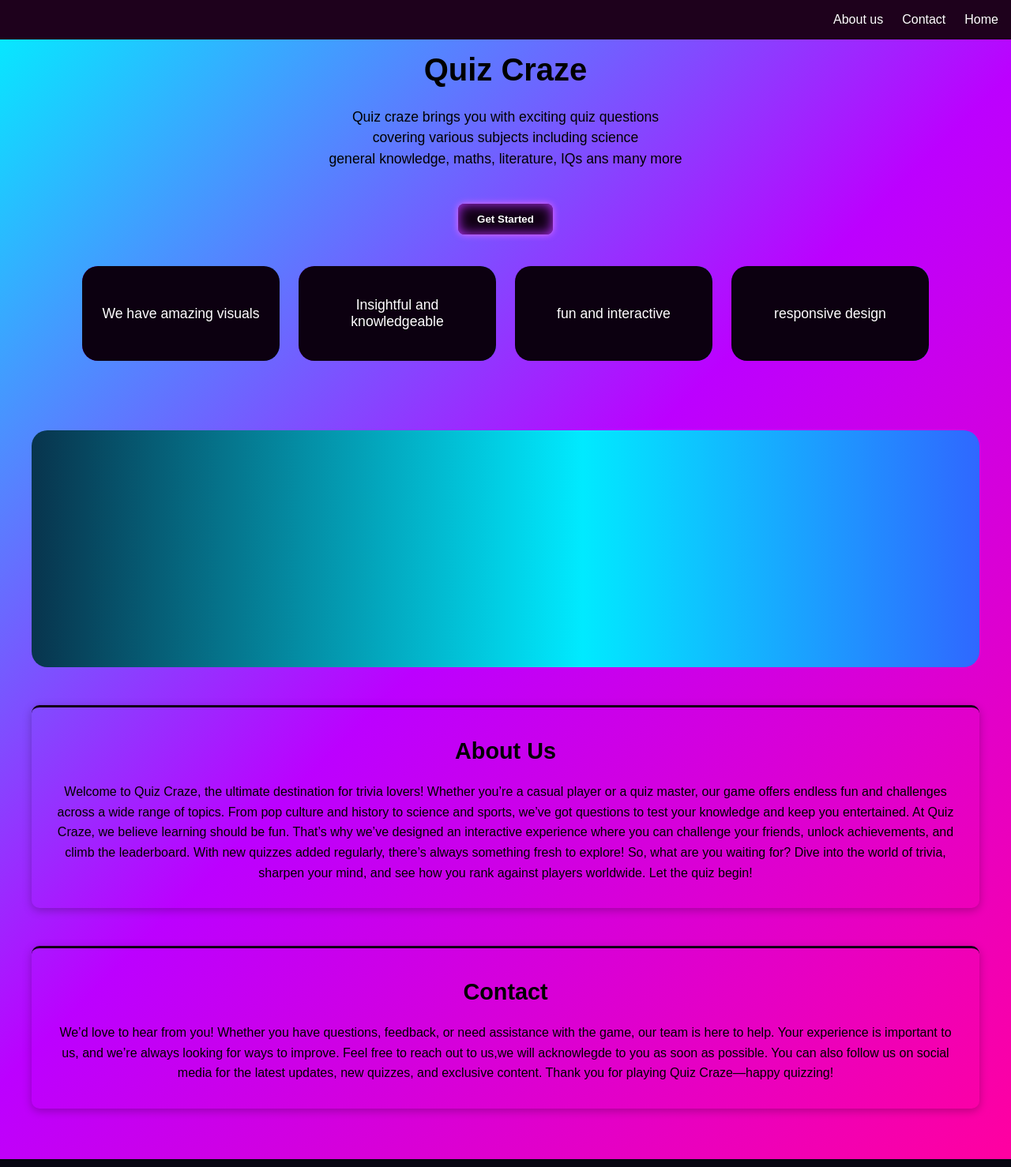
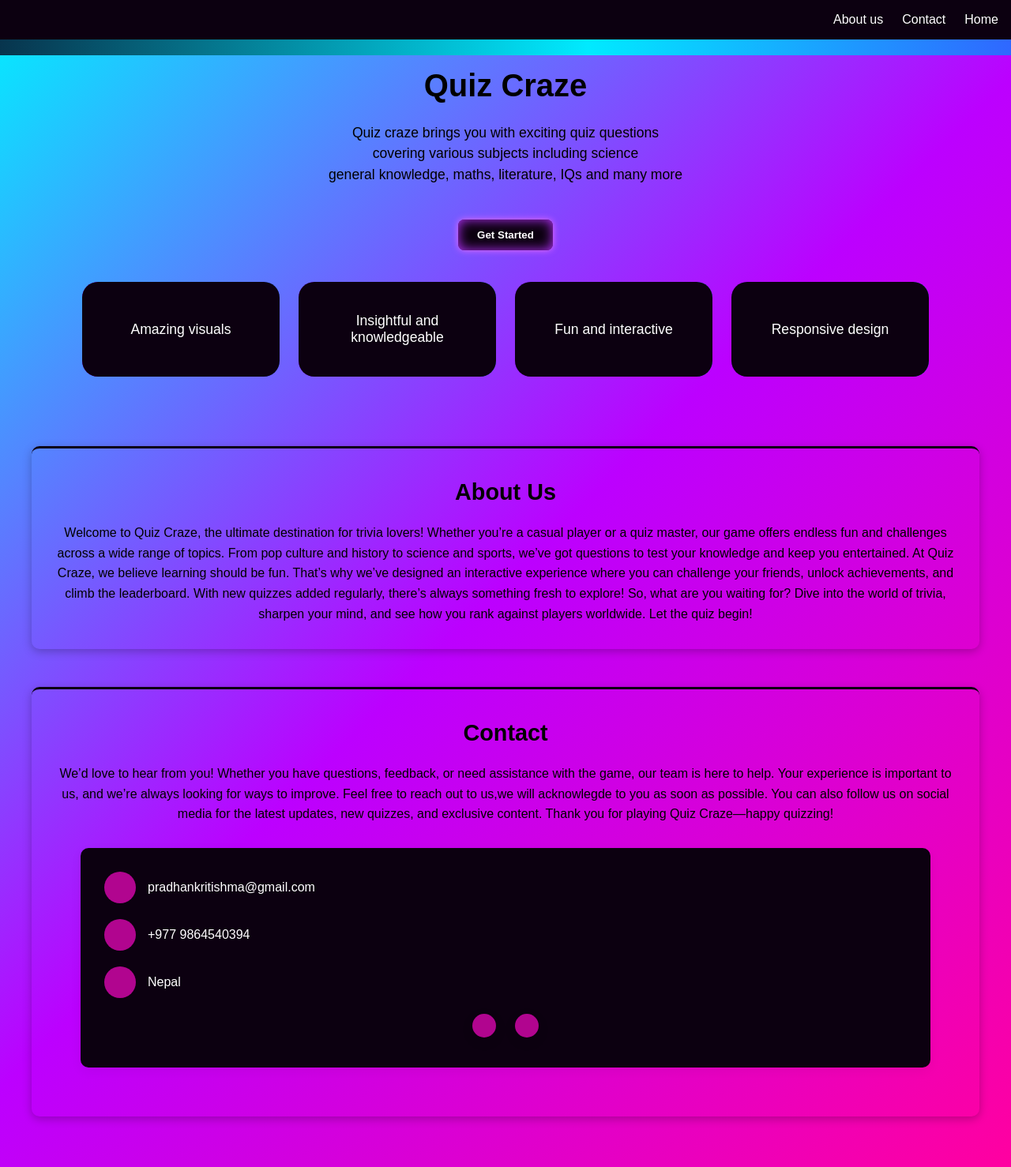
Before and after one commit to KritishmaPradhan/QuizMania--A-stop-for-Trivia-lover, a Django app: page / in a window 1280 px wide. Shown: the whole page at 79% size. Run offline with Django 5.2, Linux system fonts and the light colour scheme.

Commit message:
home page styling updated

```diff
--- a/templates/index.html
+++ b/templates/index.html
@@ -30,7 +30,7 @@
 
     /* ---------- Navbar ----------- */
     .about {
-      background-color: rgb(30, 1, 28);
+      background-color: #0c0010;
       display: flex;
       gap: 1.5rem;
       justify-content: flex-end;
@@ -56,7 +56,7 @@
       line-height: 1.5;
     }
     .start{
-      background: #120016;                 /* Dark purple/black background */
+      background: #0c0010;                 /* Dark purple/black background */
       color: white;
       border: none;
       padding: 12px 24px;
@@ -154,13 +154,11 @@
     }
     .animated-gradient {
         width: 100%;
-        height: 300px; /* adjust as needed */
-        border-radius: 20px;
-        background: linear-gradient(270deg, #0a001a, #250035, #5500ff, #00eaff, #0a001a);
+        height:20px; /* adjust as needed */
+        background: linear-gradient(270deg, #38013c, #580130, #5500ff, #00eaff, #0a001a);
         background-size: 300% 300%; /* makes the gradient large so it can move */
         animation: gradientMove 8s ease infinite;
 }
-
     /* Animation */
     @keyframes gradientMove {
       0% {
@@ -177,7 +175,7 @@
     .aboutus {
       /* background-color: rgb(30, 1, 28); */
       background: transparent;
-      border-top: 3px solid  #120016;
+      border-top: 3px solid  #0c0010;
       box-shadow: 0 3px 12px rgba(0, 0, 0, 0.25);
       padding: 2rem;
       font-size: 1rem;
@@ -196,6 +194,45 @@
       font-weight: bold;
       color: black;
       margin-bottom: 1rem;
+    }
+    .contact-info {
+    padding: 30px;
+    background-color: #0c0010;
+    border-radius: 10px;
+    box-shadow: 0 5px 15px rgba(0, 0, 0, 0.05);
+    margin: 30px;
+    color:white;
+  }
+
+  .contact-item {
+      display: flex;
+      align-items: center;
+      margin-bottom: 20px;
+  }
+
+  .contact-item i {
+      width: 40px;
+      height: 40px;
+      background: #b1058f;
+      color: #0c0010;
+      border-radius: 50%;
+      display: flex;
+      align-items: center;
+      justify-content: center;
+      margin-right: 15px;
+      font-size: 1.1rem;
+  }
+  .social-links a {
+    display: inline-block;
+    width: 30px;
+    height: 30px;
+    line-height: 40px;
+    background: #b1058f;
+    border-radius: 50%;
+    margin: 0 10px;
+    color: #0c0010;
+    font-size: 1.2rem;
+    box-shadow: 0 5px 15px rgba(0, 0, 0, 0.1);
 }
 
     /* ---------- Media Queries ---------- */
@@ -242,6 +279,7 @@
     <a class="a" href="#i3">Contact</a>
     <a class="a" href="#i1">Home</a>
   </div>
+  <div class="animated-gradient"></div>
 
   <h1>Quiz Craze</h1>
 
@@ -250,35 +288,34 @@
     <p>
       Quiz craze brings you with exciting quiz questions<br>
       covering various subjects including science<br>
-      general knowledge, maths, literature, IQs ans many more
+      general knowledge, maths, literature, IQs and many more
     </p>
   </div>
 
   <!-- Name Input -->
-    <form action=" " method="POST">
-      {% csrf_token %}
+    <!-- <form action="" method="POST">
+      {% csrf_token %} -->
+      <a href = "nextpage">
         <button type="submit" class="start">Get Started</button>
-    </form>
+      </a>
+    <!-- </form> -->
 
   <!-- Information Sections -->
   <div class="information">
     <div class="home" id="i1">
         <div class="homeinfo">
-            We have amazing visuals
+            Amazing visuals
         </div>
         <div class="homeinfo">
             Insightful and knowledgeable
         </div>
         <div class="homeinfo">
-            fun and interactive
+            Fun and interactive
         </div>
         <div class="homeinfo">
-            responsive design
+            Responsive design
         </div>
     </div>
-
-    <div class="animated-gradient"></div>
-
     <div class="aboutus" id="i2">
       <p class="infoTitle">About Us <br></p>
       <p>Welcome to Quiz Craze, the ultimate destination for trivia lovers!
@@ -304,6 +341,24 @@
         as possible. You can also follow us on social media for the latest
         updates, new quizzes, and exclusive content. Thank you for playing Quiz
         Craze—happy quizzing!</p>
+      <div class="contact-info">
+        <div class="contact-item">
+            <i class="fas fa-envelope" alt = "G"></i>
+            <p>pradhankritishma@gmail.com</p>
+        </div>
+        <div class="contact-item">
+            <i class="fas fa-phone" alt = "C"></i>
+            <p>+977 9864540394</p>
+        </div>
+        <div class="contact-item">
+            <i class="fas fa-map-marker-alt" alt = "N"></i>
+            <p>Nepal</p>
+        </div>
+        <div class="social-links">
+            <a href="https://github.com/KritishmaPradhan" target="_blank"><i class="fab fa-github"></i></a>
+            <a href="https://linkedin.com/in/kritishma-pradhan-8181b1293" target="_blank"><i class="fab fa-linkedin"></i></a>
+        </div>
+      </div>
     </div>
 
   </div>
```
Also changed, not shown: templates/nextpage.html (+15 -11 lines). Lines whose indentation alone changed are shown as unchanged.
